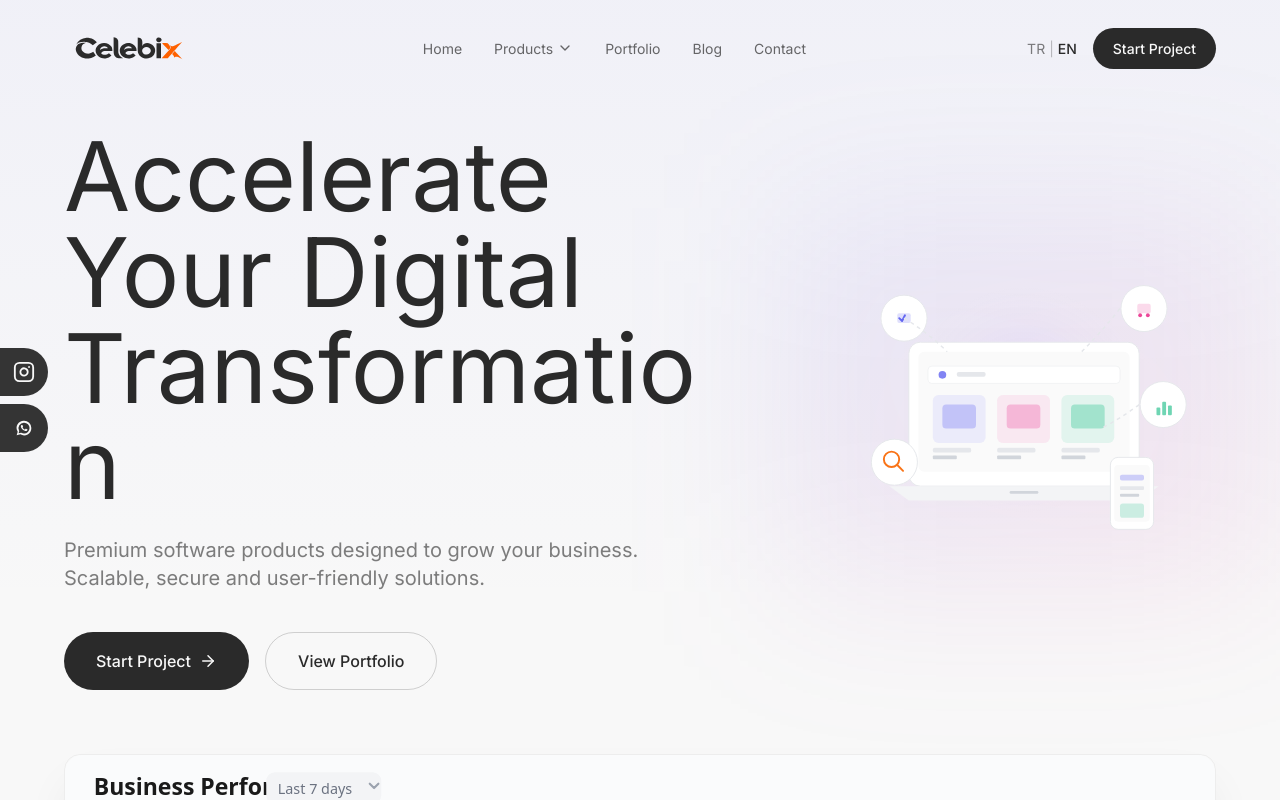
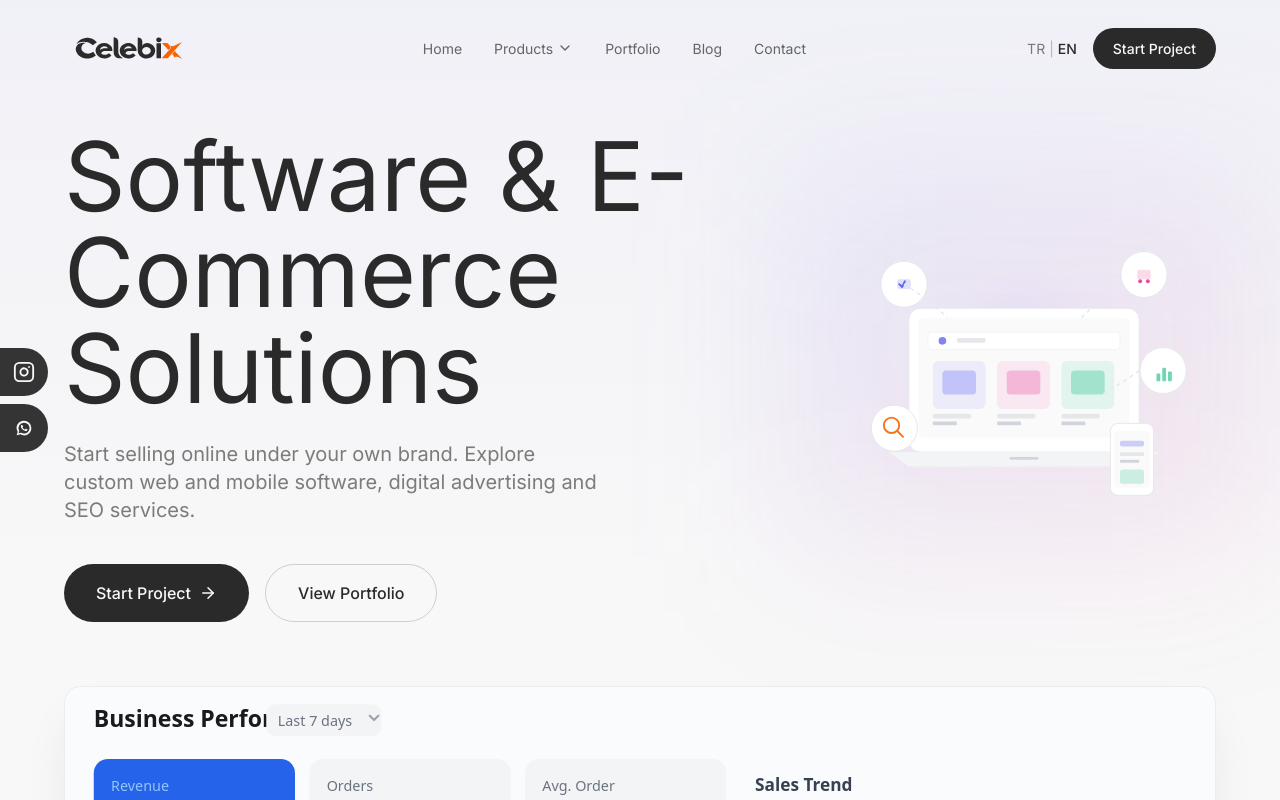
Before and after one commit to Webintoshi/celebix, a Next.js app: page /en in a window 1280 px wide. Shown: the top 800 px of the page. Built offline with nearby package versions, Linux system fonts and the light colour scheme.

Commit message:
Update localized homepage copy and product links

```diff
--- a/components/sections/Hero.tsx
+++ b/components/sections/Hero.tsx
@@ -53,7 +53,7 @@ export default function Hero({ locale }: { locale: string }) {
               variants={itemVariants}
               className="font-display text-5xl sm:text-6xl lg:text-7xl xl:text-8xl text-dark-900 mb-6 leading-[1.05]"
             >
-              {isTr ? "Dijital Dönüşümünüzü Hızlandırın" : "Accelerate Your Digital Transformation"}
+              {isTr ? "Yazılım ve E-Ticaret Çözümleri" : "Software & E-Commerce Solutions"}
             </motion.h1>
 
             {/* Subheadline */}
@@ -62,8 +62,8 @@ export default function Hero({ locale }: { locale: string }) {
               className="text-lg lg:text-xl text-dark-900/60 mb-10 max-w-xl leading-relaxed"
             >
               {isTr
-                ? "İşletmenizi büyütmek için tasarlanmış premium yazılım ürünleri. Ölçeklenebilir, güvenli ve kullanıcı dostu çözümler."
-                : "Premium software products designed to grow your business. Scalable, secure and user-friendly solutions."
+                ? "Kendi markanızla online satışa başlayın. İşletmenize özel web ve mobil yazılım, dijital reklam ve SEO hizmetlerimizi keşfedin."
+                : "Start selling online under your own brand. Explore custom web and mobile software, digital advertising and SEO services."
               }
             </motion.p>
 
--- a/components/sections/Portfolio.tsx
+++ b/components/sections/Portfolio.tsx
@@ -10,10 +10,10 @@ const projectsData = {
     {
       id: 1,
       title: "Celebix E-Ticaret",
-      tagline: "Komisyonsuz E-Ticaret Platformu",
-      description: "AI destekli SEO, sınırsız ürün kapasitesi ve tüm pazar yerleri tek panelde.",
-      price: "19.000₺ Tek Fiyat",
-      features: ["AI SEO", "Pazar Yeri Entegrasyonu", "Özelleştirilebilir"],
+      tagline: "E-Ticaret Altyapısı",
+      description: "Kendi markanızla online mağaza açın. Ürünleri, siparişleri ve müşterileri tek panelden yönetin.",
+      price: "Paketler ve fiyatlar",
+      features: ["Ürün Yönetimi", "Sipariş Takibi", "Mağaza Tasarımı"],
       link: "/e-ticaret-paketleri",
       visualType: "ecommerce" as const,
       icon: ShoppingCart,
@@ -38,7 +38,7 @@ const projectsData = {
       title: "Celebix E-Commerce",
       tagline: "Commission-Free E-Commerce Platform",
       description: "AI-powered SEO, unlimited product capacity, all marketplaces in one panel.",
-      price: "19,000₺ Fixed Price",
+      price: "Plans and pricing",
       features: ["AI SEO", "Marketplace Integration", "Customizable"],
       link: "/e-ticaret-paketleri",
       visualType: "ecommerce" as const,
@@ -99,7 +99,7 @@ export default function Portfolio({ locale }: { locale: string }) {
                 viewport={{ once: true }}
                 transition={{ duration: 0.5, delay: index * 0.1 }}
               >
-                <Link href={project.link} className="group block">
+                <Link href={`/${locale}${project.link}`} className="group block">
                   <div className="glass-card rounded-3xl overflow-hidden hover-lift bg-white h-full">
                     {/* Visual Area */}
                     <div className="relative aspect-[16/10] overflow-hidden bg-dark-900">
```
